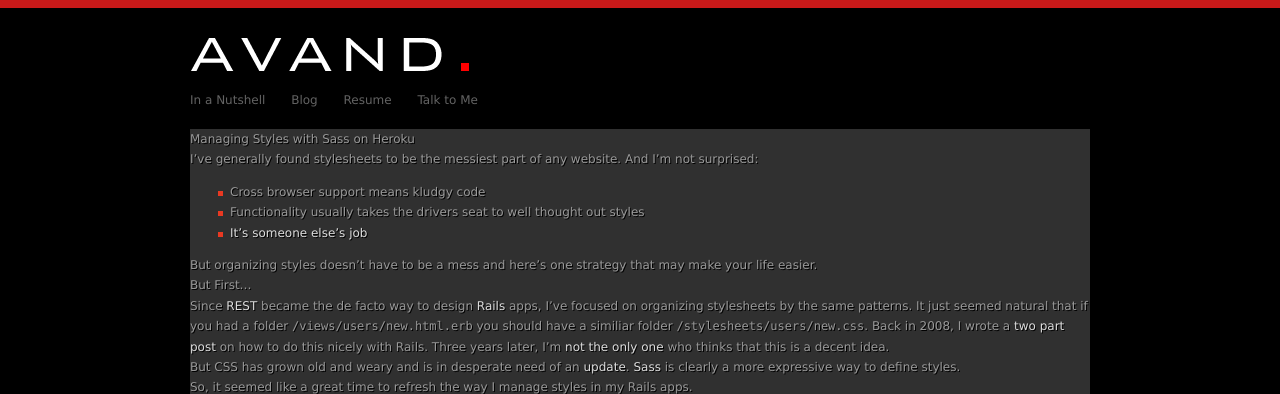
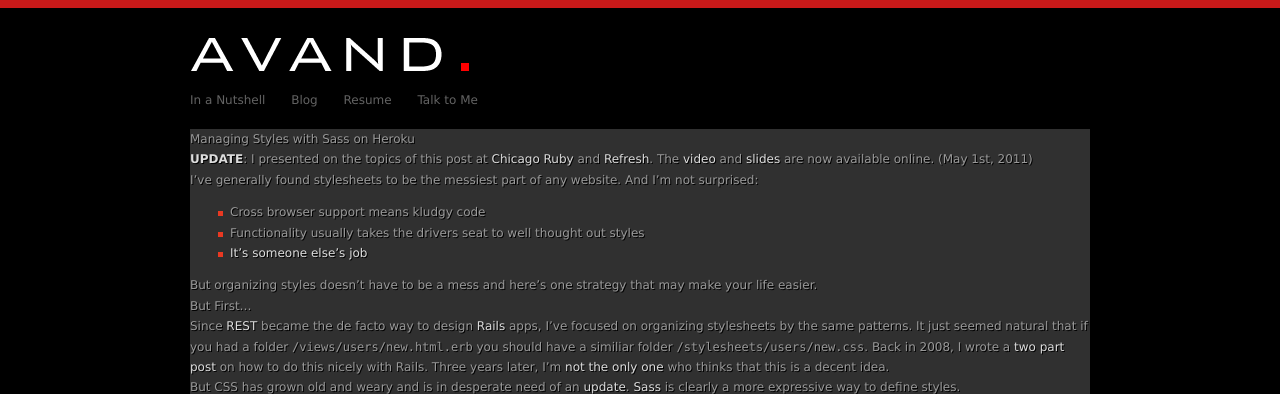
Before and after one commit to avand/avand.github.com, a Jekyll site: the page built from _posts/2010-09-15-managing-styles-with-sass-on-heroku.markdown, in a window 1280 px wide and 900 px high, cut to the strip 0-394 px from the top of the window. Built offline with Jekyll 4.4.1, drawn with Linux system fonts in a browser that asks for light colours; Markdown is read by kramdown in place of the engine named in the settings; some of the changed lines change nothing that is shown.

Commit message:
updating slides for managing css js post

```diff
--- a/_posts/2010-09-15-managing-styles-with-sass-on-heroku.markdown
+++ b/_posts/2010-09-15-managing-styles-with-sass-on-heroku.markdown
@@ -3,6 +3,8 @@ layout: blog
 title: Managing Styles with Sass on Heroku
 hacker_news_link: http://news.ycombinator.com/item?id=1698139
 ---
+**UPDATE**: I presented on the topics of this post at [Chicago Ruby][24] and [Refresh][27]. The [video][25] and [slides][26] are now available online. (May 1st, 2011)
+
 I've generally found stylesheets to be the messiest part of any website. And I'm not surprised:
 
 * Cross browser support means kludgy code
@@ -119,3 +121,7 @@ end
 [21]: http://haml-lang.com/
 [22]: http://asciicasts.com/episodes/222-rack-in-rails-3
 [23]: http://gist.github.com/581728
+[24]: http://www.meetup.com/ChicagoRuby
+[25]: http://ontwik.com/javascript/simple-javascript-css-management-with-rack-by-avand-amiri/
+[26]: http://avandamiri.com/slides/css-js-rack.html
+[27]: http://www.refreshchi.org/
```
